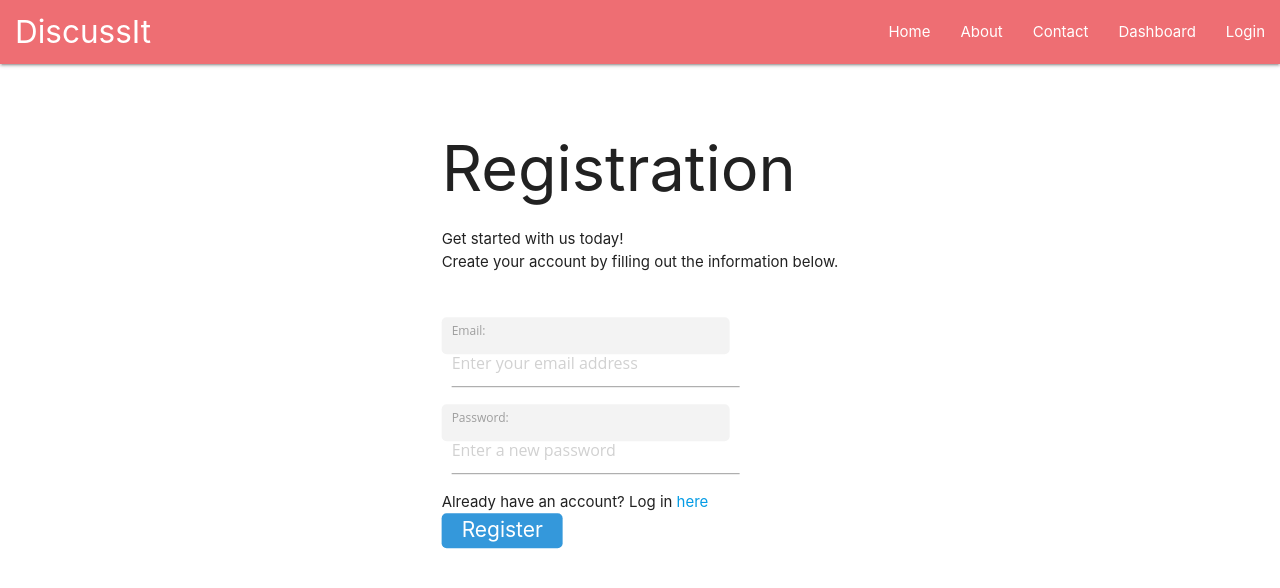
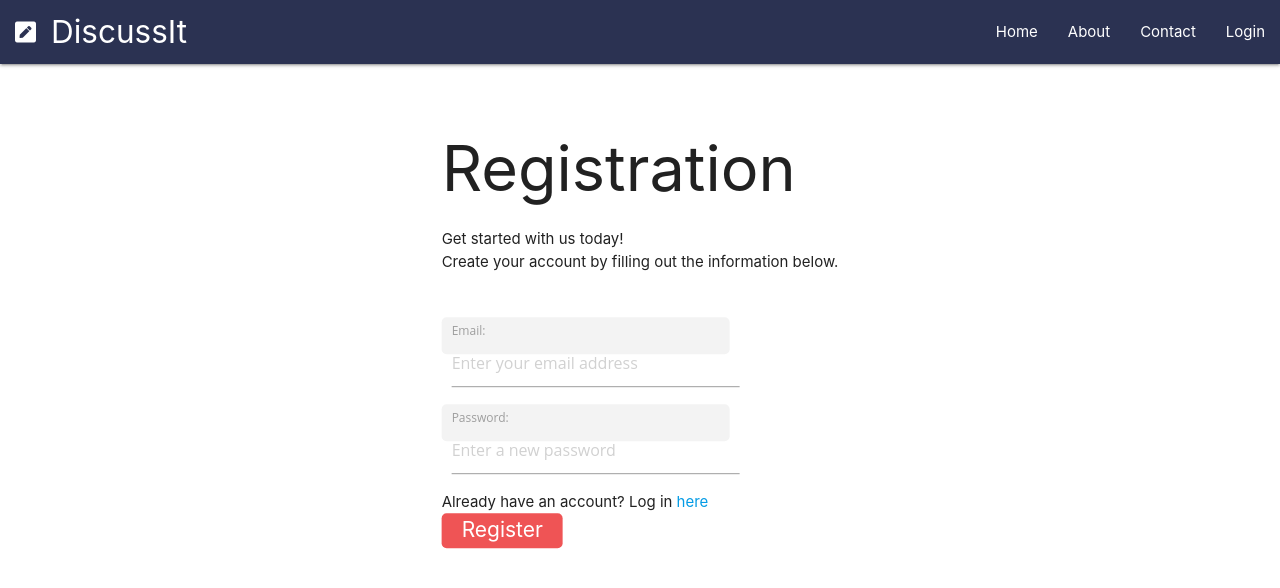
Before and after one commit to byadav02717/discussit, a React (Create React App) app in the folder client/: page /register in a window 1280 px wide. Shown: the top 588 px of the page. Built offline with nearby package versions, Linux system fonts and the light colour scheme.

Commit message:
added logo top left and color changes

```diff
--- a/client/src/App.css
+++ b/client/src/App.css
@@ -1,28 +1,4 @@
-.navbar {
-  overflow: hidden;
-  background-color: rgb(10, 10, 10);
-  position: fixed; /* Set the navbar to fixed position */
-  top: 0; /* Position the navbar at the top of the page */
-  width: 100%; /* Full width */
+.nav-wrapper{
+
+background:#2B3252;
 }
-
-/* Links inside the navbar */
-.navbar li {
-  float: left;
-  display: block;
-  color: #080303;
-  text-align: center;
-  padding: 14px 16px;
-  text-decoration: none;
-}
-
-/* Change background on mouse-over */
-.navbar li:hover {
-  background: #ddd;
-  color: black;
-}
-
-/* Main content */
-.main {
-  margin-top: 30px; /* Add a top margin to avoid content overlay */
-}
--- a/client/src/App.js
+++ b/client/src/App.js
@@ -6,6 +6,8 @@ import Login from './pages/Login';
 import Register from './pages/Register';
 import Album from './pages/Album'
 import "./css/Home.css"
+import "./App.css"
+
 
 import {
     BrowserRouter as Router,
@@ -17,20 +19,11 @@ import Registersucess from './pages/Registersucess';
 import Dashboard from './pages/Dashboard';
 
 function App() {
-
-  let obj = {id:'-1', Email:''}
-  localStorage.setItem('user', JSON.stringify(obj));
-
-
-
-
-
-  return (
-  <Router>
+  return ( <Router>
     <div className="navbar">
   <nav>
   <div className="nav-wrapper">
-    <li className="brand-logo"><Link to="/">DiscussIt</Link></li>
+    <li className="brand-logo">< i className= "fas fa-pen-square"></i><Link to="/">DiscussIt</Link></li>
     <ul id="nav-mobile" className="right hide-on-med-and-down">
 
       <li>
@@ -41,9 +34,6 @@ function App() {
       </li>
       <li>
         <Link to="/contact">Contact</Link>
-      </li>
-      <li>
-        <Link to="/dashboard">Dashboard</Link>
       </li>
       <li>
         <Link to="/login">Login</Link>
@@ -57,10 +47,10 @@ function App() {
     <Route path="/" component={Home} exact/>
     <Route path="/about" component={About}/>
     <Route path="/contact" component={Contact}/>
-    <Route path="/login" component={Login }/>
+    <Route path="/login" component={Login}/>
     <Route path="/register" component={Register}/>
     <Route path="/registersucess" component = {Registersucess}/>
-    <Route path="/dashboard" component = {Dashboard} />
+    <Route path="/dashboard" component = {Album} />
 </Switch>
 
 </div>
--- a/client/src/Form.css
+++ b/client/src/Form.css
@@ -26,7 +26,7 @@
     font-size: 21px;
     padding: 5px 20px;
     border: 0;
-    background-color: #3498db;
+    background-color:#ef5455;
     color: #fff;
     border-radius: 5px;
     transition: all 250ms ease-in-out;;
```
